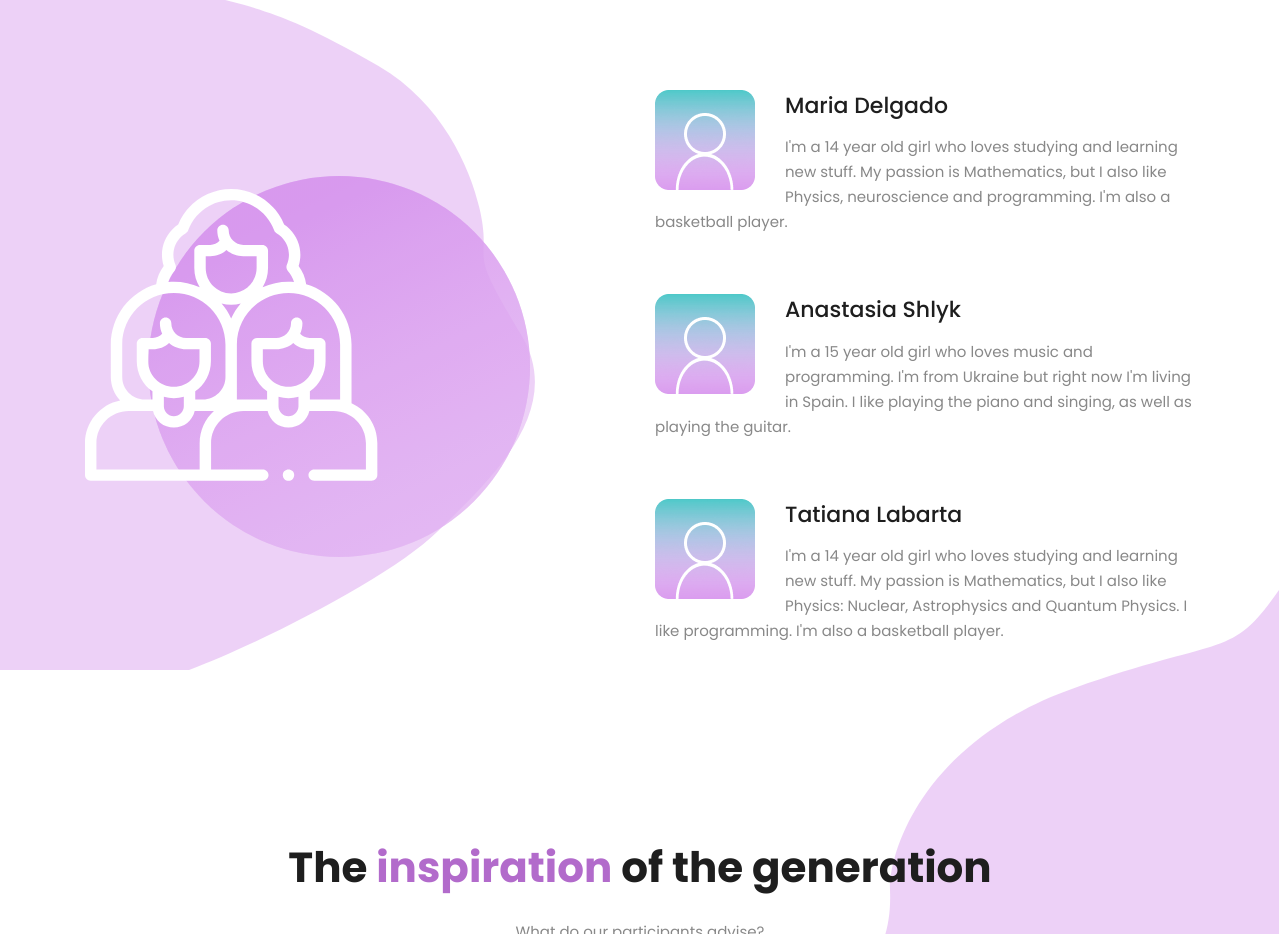
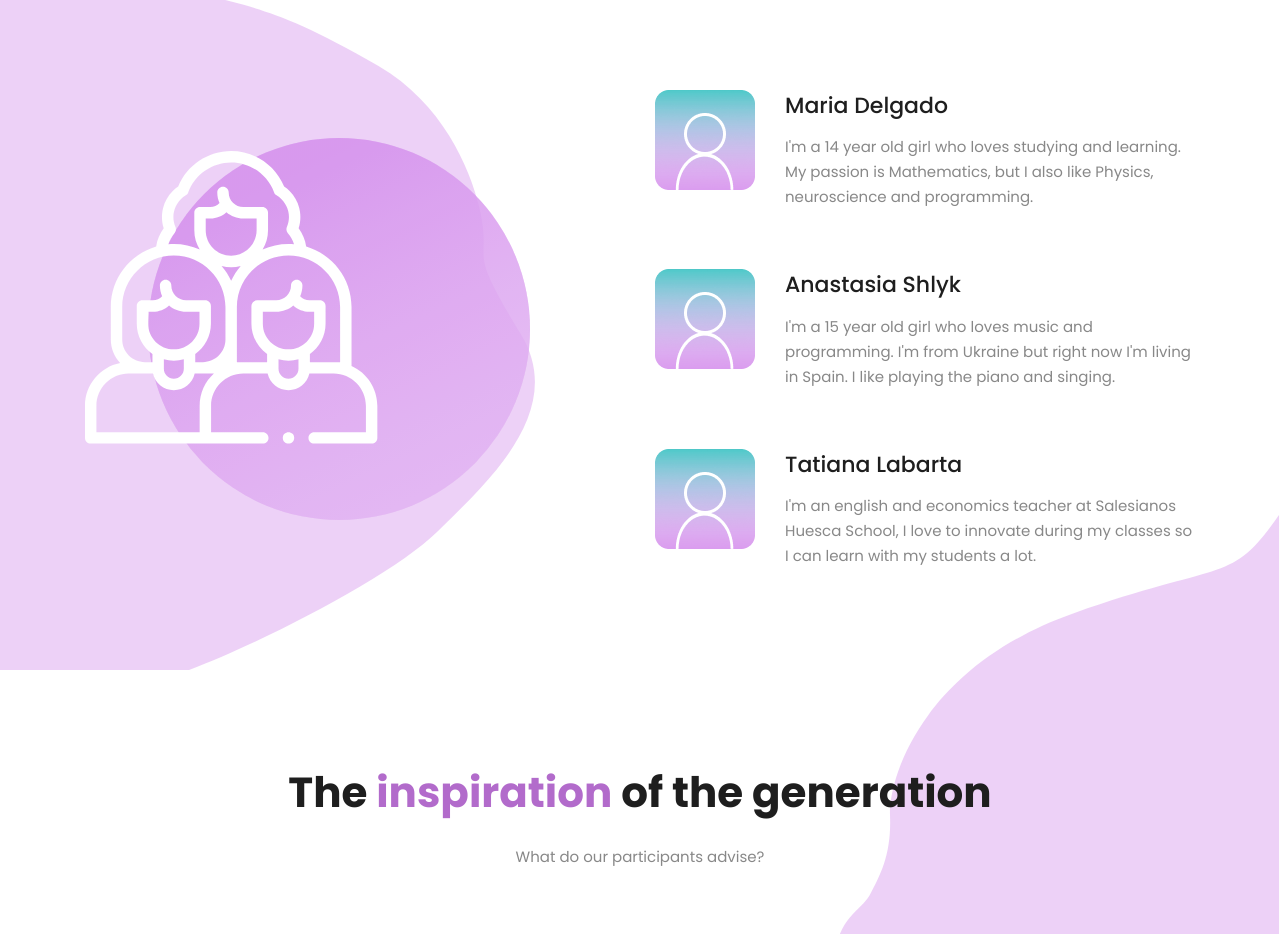
Before and after one commit to GenerationWhyProject/Generation-Why, a plain HTML site: page index.html in a window 1280 px wide. Shown: the part 810-1744 px from the top of the page. Drawn offline with Linux system fonts and the light colour scheme.

Commit message:
Change descriptions

```diff
--- a/index.html
+++ b/index.html
@@ -192,21 +192,21 @@ https://templatemo.com/tm-540-lava-landing-page
                             <img src="assets/images/Photo4GWPsn.png" alt="">
                             <div class="text">
                                 <h4>Maria Delgado</h4>
-                                <p>I'm a 14 year old girl who loves studying and learning new stuff. My passion is Mathematics, but I also like Physics, neuroscience and programming. I'm also a basketball player.</p>
+                                <p>I'm a 14 year old girl who loves studying and learning. My passion is Mathematics, but I also like Physics, neuroscience and programming.</p>
                             </div>
                         </li>
                         <li data-scroll-reveal="enter right move 30px over 0.6s after 0.5s">
                             <img src="assets/images/Photo4GWPsn.png" alt="">
                             <div class="text">
                                 <h4>Anastasia Shlyk</h4>
-                                <p>I'm a 15 year old girl who loves music and programming. I'm from Ukraine but right now I'm living in Spain. I like playing the piano and singing, as well as playing the guitar.</p>
+                                <p>I'm a 15 year old girl who loves music and programming. I'm from Ukraine but right now I'm living in Spain. I like playing the piano and singing.</p>
                             </div>
                         </li>
                         <li data-scroll-reveal="enter right move 30px over 0.6s after 0.6s">
                             <img src="assets/images/Photo4GWPsn.png" alt="">
                             <div class="text">
                                 <h4>Tatiana Labarta</h4>
-                                <p>I'm a 14 year old girl who loves studying and learning new stuff. My passion is Mathematics, but I also like Physics: Nuclear, Astrophysics and Quantum Physics. I like programming. I'm also a basketball player.</p>
+                                <p>I'm an english and economics teacher at Salesianos Huesca School, I love to innovate during my classes so I can learn with my students a lot.</p>
                             </div>
                         </li>
                     </ul>
```
